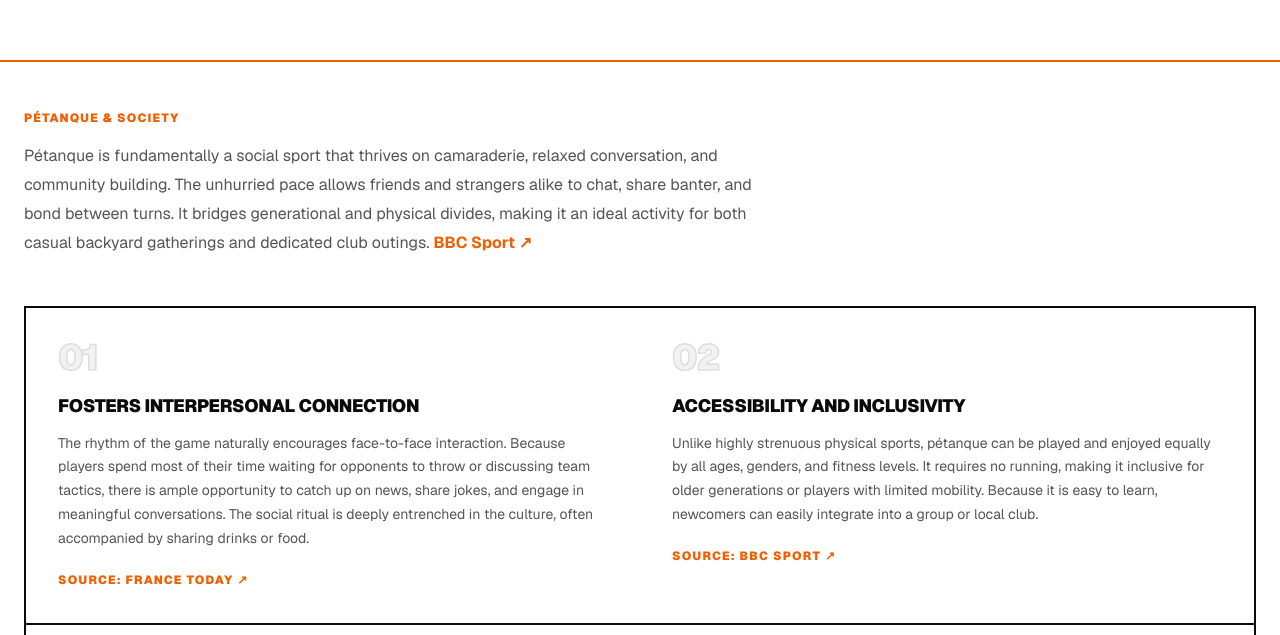
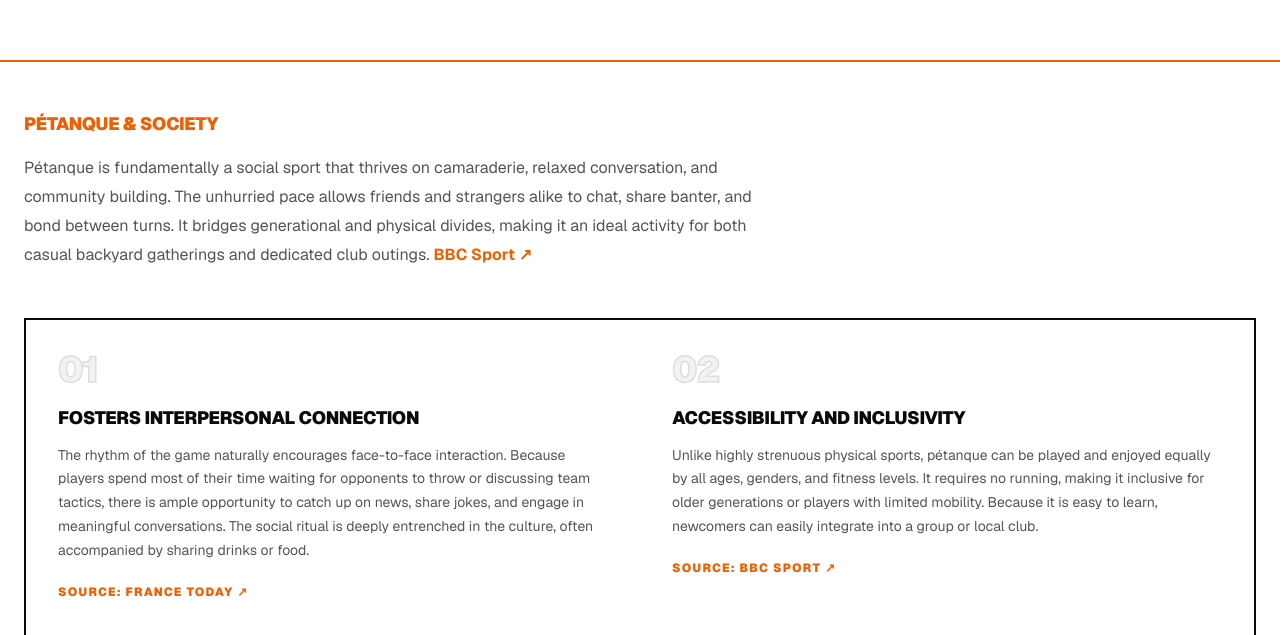
Before and after one commit to agoga70/petanque-corbeanca, a Next.js app: page /en/about in a window 1280 px wide. Shown: the part 2035-2670 px from the top of the page. Built offline with nearby package versions, Linux system fonts and the light colour scheme.

Commit message:
About: society label same size as article titles, orange

```diff
--- a/src/app/[locale]/about/page.tsx
+++ b/src/app/[locale]/about/page.tsx
@@ -117,9 +117,9 @@ function AboutContent() {
       {/* Social sport section */}
       <section style={{ borderBottom: "2px solid #0a0a0a" }}>
         <div className="max-w-7xl mx-auto px-6 py-12">
-          <p className="text-xs font-black uppercase tracking-widest mb-4" style={{ color: "#F06000" }}>
+          <h2 className="font-black uppercase text-lg mb-4" style={{ letterSpacing: "-0.02em", color: "#F06000" }}>
             {t("society_label")}
-          </p>
+          </h2>
           <p className="text-base max-w-3xl mb-12" style={{ color: "#555", lineHeight: 1.8 }}>
             {t("society_intro")}{" "}
             <a href="https://www.bbc.com/sport/get-inspired/27911295" target="_blank" rel="noopener noreferrer" className="font-bold hover:underline" style={{ color: "#F06000" }}>BBC Sport ↗</a>
```
